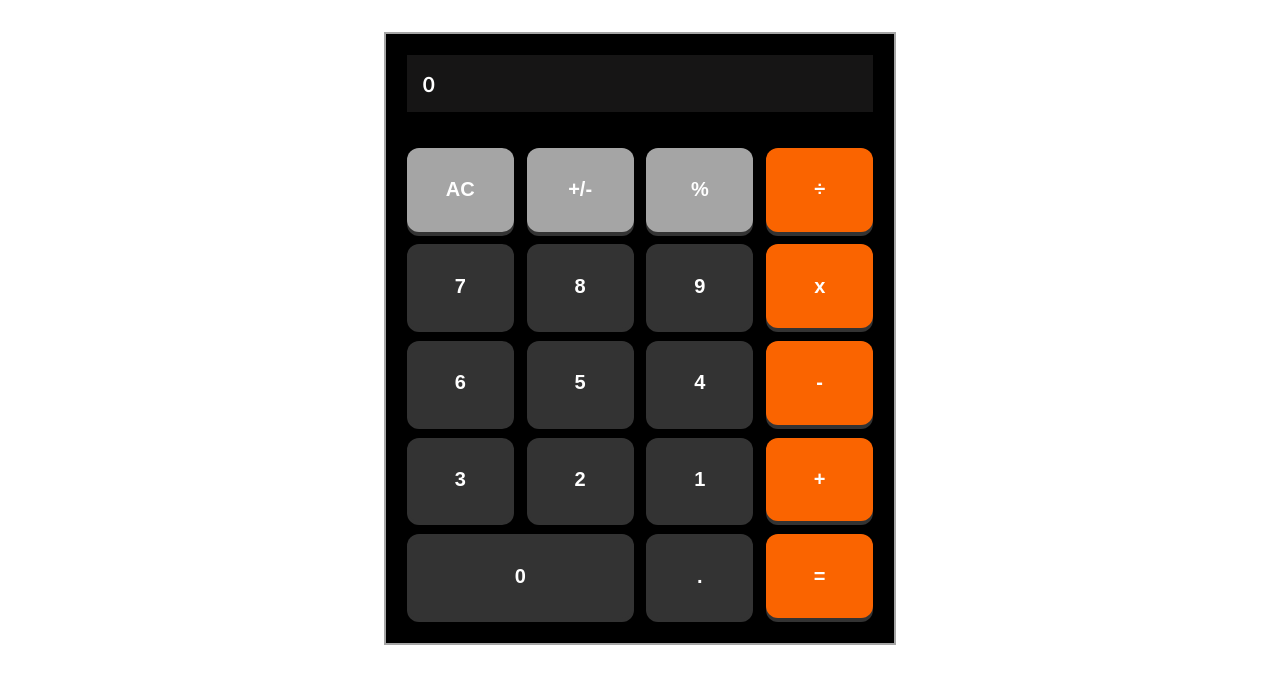
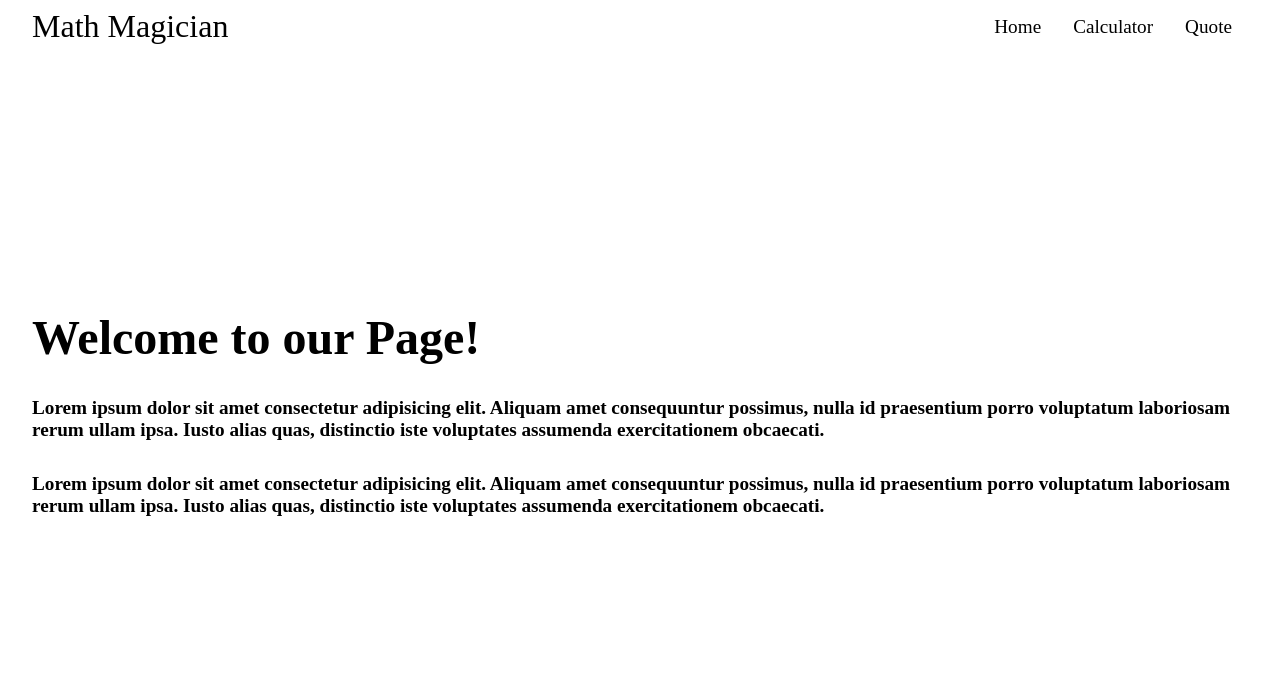
Before and after one commit to Strangeal/math_magician, a React (Create React App) app: page /math_magician in a window 1280 px wide. Shown: the top 684 px of the page. Built offline with nearby package versions, Linux system fonts and the light colour scheme.

Commit message:
Add react router and styling

```diff
--- a/package.json
+++ b/package.json
@@ -9,6 +9,7 @@
     "big.js": "^6.2.1",
     "react": "^18.2.0",
     "react-dom": "^18.2.0",
+    "react-router-dom": "^6.4.2",
     "react-scripts": "5.0.1",
     "web-vitals": "^2.1.4"
   },
--- a/src/components/Calculator.css
+++ b/src/App.css
@@ -6,13 +6,22 @@
   box-sizing: border-box;
 }
 
+a {
+  text-decoration: none;
+}
+
+li {
+  list-style: none;
+}
+
 .calculator {
-  width: 40%;
+  min-width: 40%;
   margin: auto;
   outline: none;
   background-color: #000;
   font-family: 'Lato', sans-serif;
-  margin-top: 2rem;
+
+  /* margin-top: 2rem; */
   border: 2px solid #a5a5a5;
 }
 
@@ -48,7 +57,7 @@ button {
 }
 
 .front {
-  padding: 1.9rem 0.5rem;
+  padding: 1.8rem 0.5rem;
   display: block;
   border-radius: 12px;
   font-size: 1.25rem;
@@ -74,3 +83,75 @@ button:nth-of-type(17) {
 button:nth-of-type(-n+3) .front {
   background-color: #a5a5a5;
 }
+
+/* Navbar */
+.navbar {
+  display: flex;
+  justify-content: space-between;
+  padding: 0.5rem 2rem;
+}
+
+.brand__link {
+  font-size: 2rem;
+  color: #000;
+}
+
+.nav__menu {
+  display: flex;
+  align-items: center;
+}
+
+.nav__item {
+  padding: 0 1rem;
+}
+
+.nav__link {
+  font-size: 1.2rem;
+  color: #000;
+}
+
+.nav__link:hover {
+  color: aqua;
+  transition: 0.5s ease-in-out;
+}
+
+/* Home */
+.home {
+  height: 90vh;
+  width: 95%;
+  margin: auto;
+  display: flex;
+  flex-direction: column;
+  justify-content: center;
+}
+
+.home h1 {
+  font-size: 3rem;
+}
+
+p {
+  font-size: 1.2rem;
+  padding-top: 2rem;
+  font-weight: 600;
+}
+
+/* Calculator */
+.calculator__container {
+  display: grid;
+  grid-template-columns: 1fr 3fr;
+  margin: 1.8rem;
+}
+
+.calculator__container h3 {
+  font-size: 2.2rem;
+}
+
+/* Quote */
+.Quote {
+  width: 90%;
+  height: 90vh;
+  margin: auto;
+  font-size: 2rem;
+  display: flex;
+  align-items: center;
+}
--- a/src/App.js
+++ b/src/App.js
@@ -1,5 +1,9 @@
 import React, { Component } from 'react';
+import { Route, Routes } from 'react-router-dom';
 import Calculate from './components/Calculator';
+import Navbar from './components/Navbar';
+import Home from './pages/Home';
+import Quote from './pages/Quote';
 
 class App extends Component {
   constructor(props) {
@@ -9,9 +13,14 @@ class App extends Component {
 
   render() {
     return (
-      <div className="App">
-        <Calculate />
-      </div>
+      <>
+        <Navbar />
+        <Routes>
+          <Route path="/math_magician" element={<Home />} />
+          <Route path="/math_magician/calculator" element={<Calculate />} />
+          <Route path="/math_magician/quote" element={<Quote />} />
+        </Routes>
+      </>
     );
   }
 }
--- a/src/components/Calculator.js
+++ b/src/components/Calculator.js
@@ -1,6 +1,6 @@
 import React, { useState } from 'react';
 import calculate from '../logic/calculate';
-import './Calculator.css';
+import '../App.css';
 
 export const Calculator = () => {
   const [counter, setCounter] = useState({
@@ -28,6 +28,9 @@ export const Calculator = () => {
 
   const { total, next } = counter;
   return (
+
+    <div className="calculator__container">
+      <h3>Let do some Maths!</h3>
       <div className="calculator">
         <div className="calculator__Ui">
           <div className="screen">{next || total || 0}</div>
@@ -44,6 +47,7 @@ export const Calculator = () => {
           </div>
         </div>
       </div>
+    </div>
   );
 };
 export default Calculator;
--- /dev/null
+++ b/src/components/Navbar.js
@@ -0,0 +1,43 @@
+import '../App.css';
+import { Link, NavLink } from 'react-router-dom';
+
+const Navbar = () => {
+  const links = [
+    {
+      id: 1,
+      path: '/math_magician',
+      text: 'Home',
+    },
+    {
+      id: 2,
+      path: '/math_magician/Calculator',
+      text: 'Calculator',
+    },
+    {
+      id: 3,
+      path: '/math_magician/quote',
+      text: 'Quote',
+    },
+  ];
+
+  return (
+    <div className="navbar__container">
+      <nav className="navbar">
+        <div className="nav__brand">
+          <Link to="/math_magician" className="brand__link">Math Magician</Link>
+        </div>
+        <ul className="nav__menu">
+          {links.map((link) => (
+            <li key={link.id} className="nav__item">
+              <NavLink to={link.path} className="nav__link">
+                {link.text}
+              </NavLink>
+            </li>
+          ))}
+        </ul>
+      </nav>
+    </div>
+  );
+};
+
+export default Navbar;
--- a/src/index.js
+++ b/src/index.js
@@ -1,10 +1,13 @@
 import React from 'react';
 import ReactDOM from 'react-dom/client';
+import { BrowserRouter } from 'react-router-dom';
 import App from './App';
 
 const root = ReactDOM.createRoot(document.getElementById('root'));
 root.render(
   <React.StrictMode>
-    <App />
+    <BrowserRouter>
+      <App />
+    </BrowserRouter>
   </React.StrictMode>,
 );
--- /dev/null
+++ b/src/pages/Home.js
@@ -0,0 +1,22 @@
+import '../App.css';
+
+const Home = () => (
+  <section className="home">
+    <h1>Welcome to our Page!</h1>
+    <p>
+      Lorem ipsum dolor sit amet consectetur adipisicing elit. Aliquam amet
+      consequuntur possimus, nulla id praesentium porro voluptatum
+      laboriosam rerum ullam ipsa. Iusto alias quas, distinctio iste
+      voluptates assumenda exercitationem obcaecati.
+    </p>
+    <p>
+      Lorem ipsum dolor sit amet consectetur adipisicing elit. Aliquam amet
+      consequuntur possimus, nulla id praesentium porro voluptatum
+      laboriosam rerum ullam ipsa. Iusto alias quas, distinctio iste
+      voluptates assumenda exercitationem obcaecati.
+    </p>
+
+  </section>
+);
+
+export default Home;
--- /dev/null
+++ b/src/pages/Quote.js
@@ -0,0 +1,13 @@
+import '../App.css';
+
+const Quote = () => (
+  <div className="Quote">
+    <h3>
+      As far as the laws of mathematics refer to reality, they are not certain,
+      and as far as they are certain, they do not refer to reality. — Albert
+      Einstein
+    </h3>
+  </div>
+);
+
+export default Quote;
```
Also changed, not shown: 1 other file (tests, documents, lock files or other folders). Lines whose indentation alone changed are shown as unchanged.
